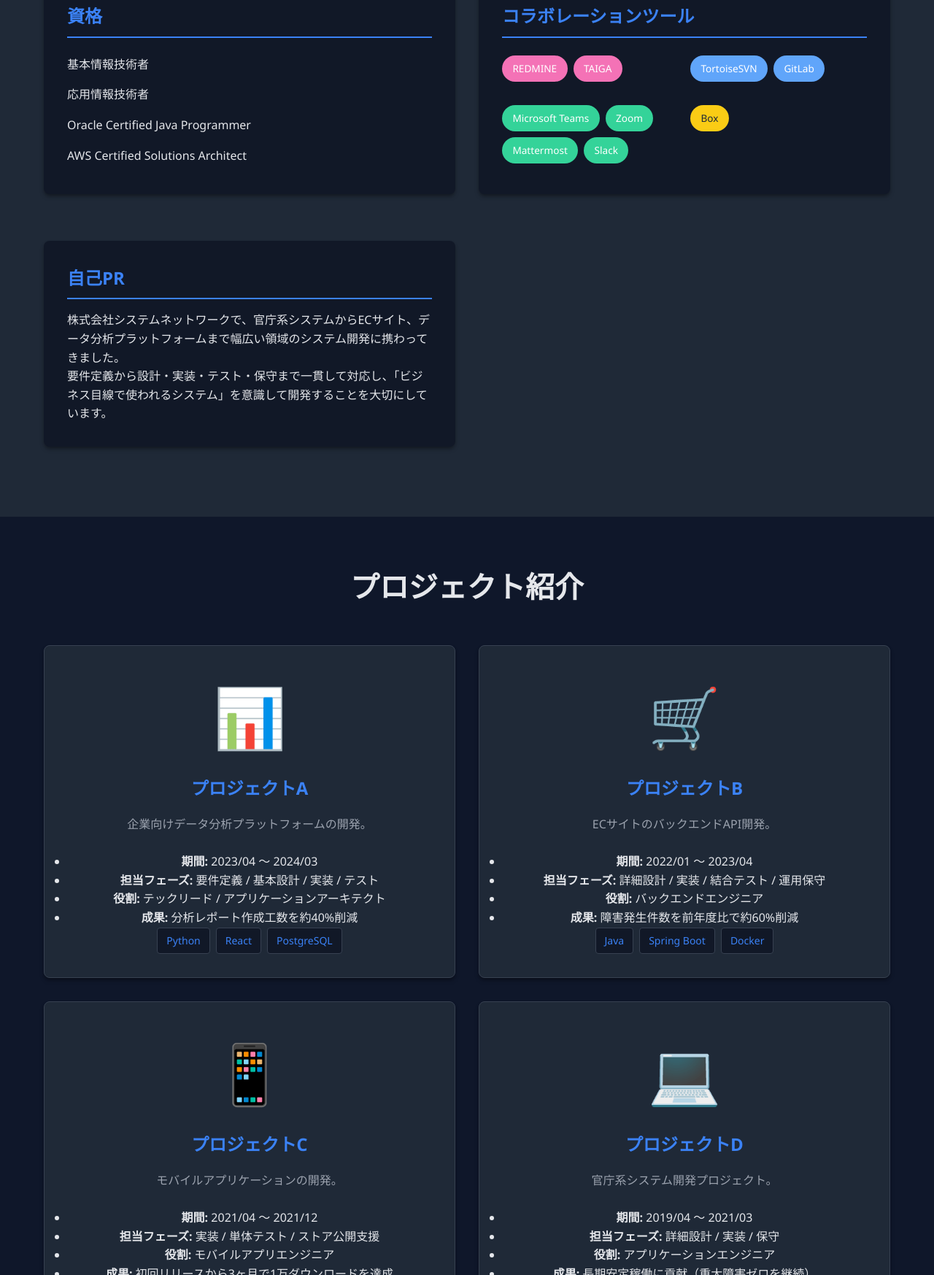
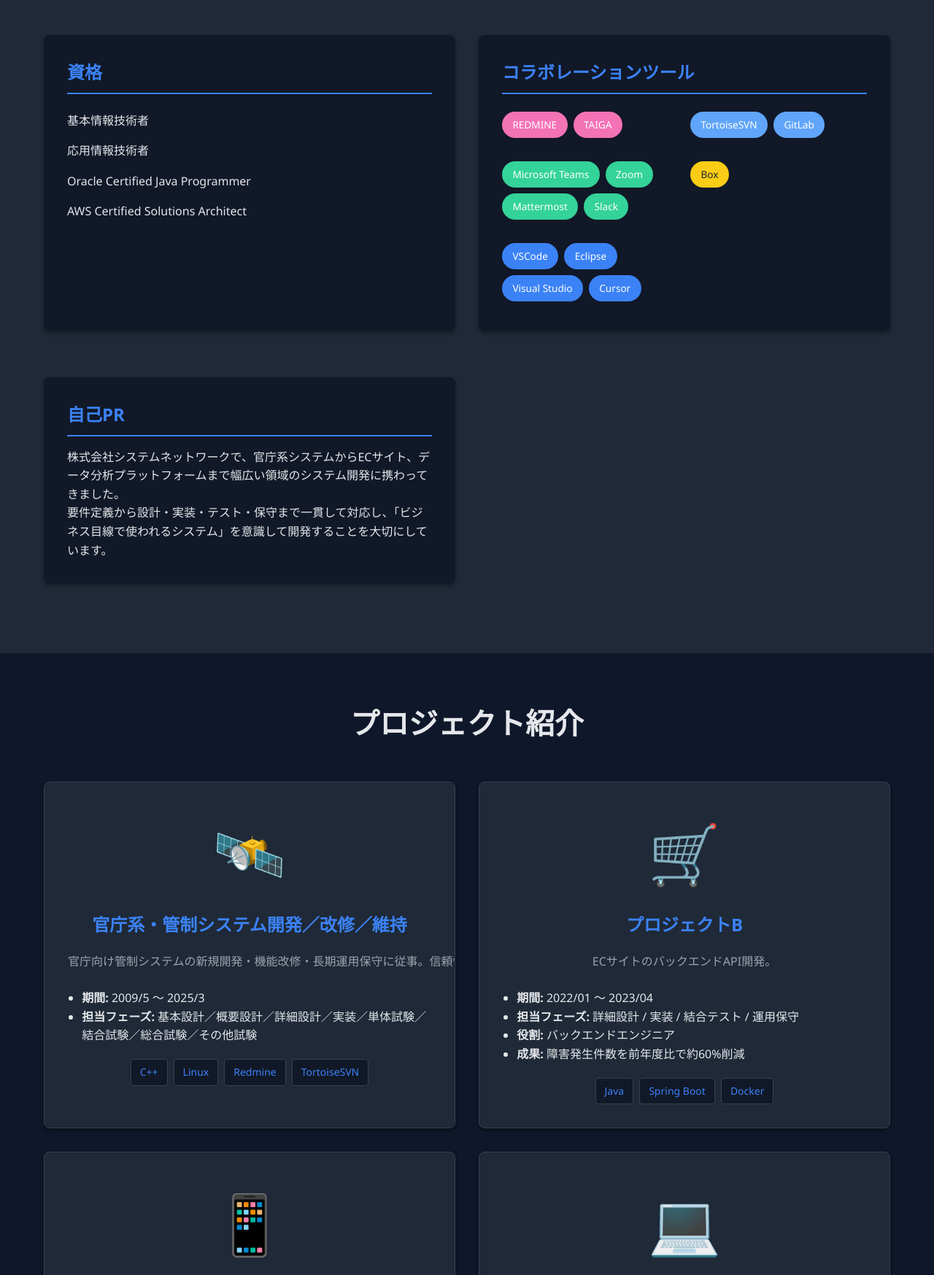
Before and after one commit to KeigoAkasaka/portfolio-1120, a plain HTML site: page index.html in a window 1280 px wide. Shown: the part 1053-2800 px from the top of the page at 73% size. Drawn offline with Linux system fonts and the light colour scheme.

Commit message:
更新202511261400

```diff
--- a/index.html
+++ b/index.html
@@ -47,6 +47,7 @@
           <div class="about-content">
             <div class="about-card">
               <h3>基本情報</h3>
+              <img src="face.jpg" alt="顔写真" class="profile-face" style="width: 120px; height: 120px; object-fit: cover; border-radius: 50%; margin-bottom: 1rem; display: block; margin-left: auto; margin-right: auto;" />
               <ul>
                 <li><strong>会社名:</strong> 株式会社システムネットワーク</li>
                 <li><strong>職種:</strong> システムエンジニア</li>
@@ -123,6 +124,14 @@
                     <span class="tool-tag">Box</span>
                   </div>
                 </div>
+                <div class="collab-category collab-category--ide">
+                  <div class="tool-tag-list">
+                    <span class="tool-tag">VSCode</span>
+                    <span class="tool-tag">Eclipse</span>
+                    <span class="tool-tag">Visual Studio</span>
+                    <span class="tool-tag">Cursor</span>
+                  </div>
+                </div>
               </div>
             </div>
             <div class="about-card">
@@ -141,19 +150,17 @@
           <h2 class="section-title">プロジェクト紹介</h2>
           <div class="projects-grid">
             <div class="project-card">
-              <div class="project-icon">📊</div>
-              <h3>プロジェクトA</h3>
+              <div class="project-icon">🛰️</div>
+              <h3>官庁系・管制システム開発／改修／維持</h3>
               <p class="project-description">
-                企業向けデータ分析プラットフォームの開発。
+                官庁向け管制システムの新規開発・機能改修・長期運用保守に従事。信頼性・安全性の高い大規模システム維持プロジェクト。
               </p>
               <ul class="project-meta">
-                <li><strong>期間:</strong> 2023/04 〜 2024/03</li>
-                <li><strong>担当フェーズ:</strong> 要件定義 / 基本設計 / 実装 / テスト</li>
-                <li><strong>役割:</strong> テックリード / アプリケーションアーキテクト</li>
-                <li><strong>成果:</strong> 分析レポート作成工数を約40%削減</li>
+                <li><strong>期間:</strong> 2009/5 ～ 2025/3</li>
+                <li><strong>担当フェーズ:</strong> 基本設計／概要設計／詳細設計／実装／単体試験／結合試験／総合試験／その他試験</li>
               </ul>
               <div class="project-tech">
-                <span class="tech-tag">Python</span><span class="tech-tag">React</span><span class="tech-tag">PostgreSQL</span>
+                <span class="tech-tag">C++</span><span class="tech-tag">Linux</span><span class="tech-tag">Redmine</span><span class="tech-tag">TortoiseSVN</span>
               </div>
             </div>
             <div class="project-card">
--- a/styles.css
+++ b/styles.css
@@ -201,6 +201,10 @@ section {
     background-color: #22d3ee;
 }
 
+.skill-category--ide .skill-tag {
+  background-color: #2dd4bf;
+}
+
 .collab-tools {
     display: grid;
     grid-template-columns: repeat(auto-fit, minmax(220px, 1fr));
@@ -307,6 +311,16 @@ section {
     border-radius: 4px;
     font-size: 0.875rem;
     border: 1px solid var(--border-color);
+}
+
+.project-meta {
+  text-align: left;
+  padding-left: 1.2rem;
+  margin-bottom: 1.2rem;
+}
+.project-meta li {
+  white-space: normal;
+  word-break: break-word;
 }
 
 /* お問い合わせフォームセクション */
```
